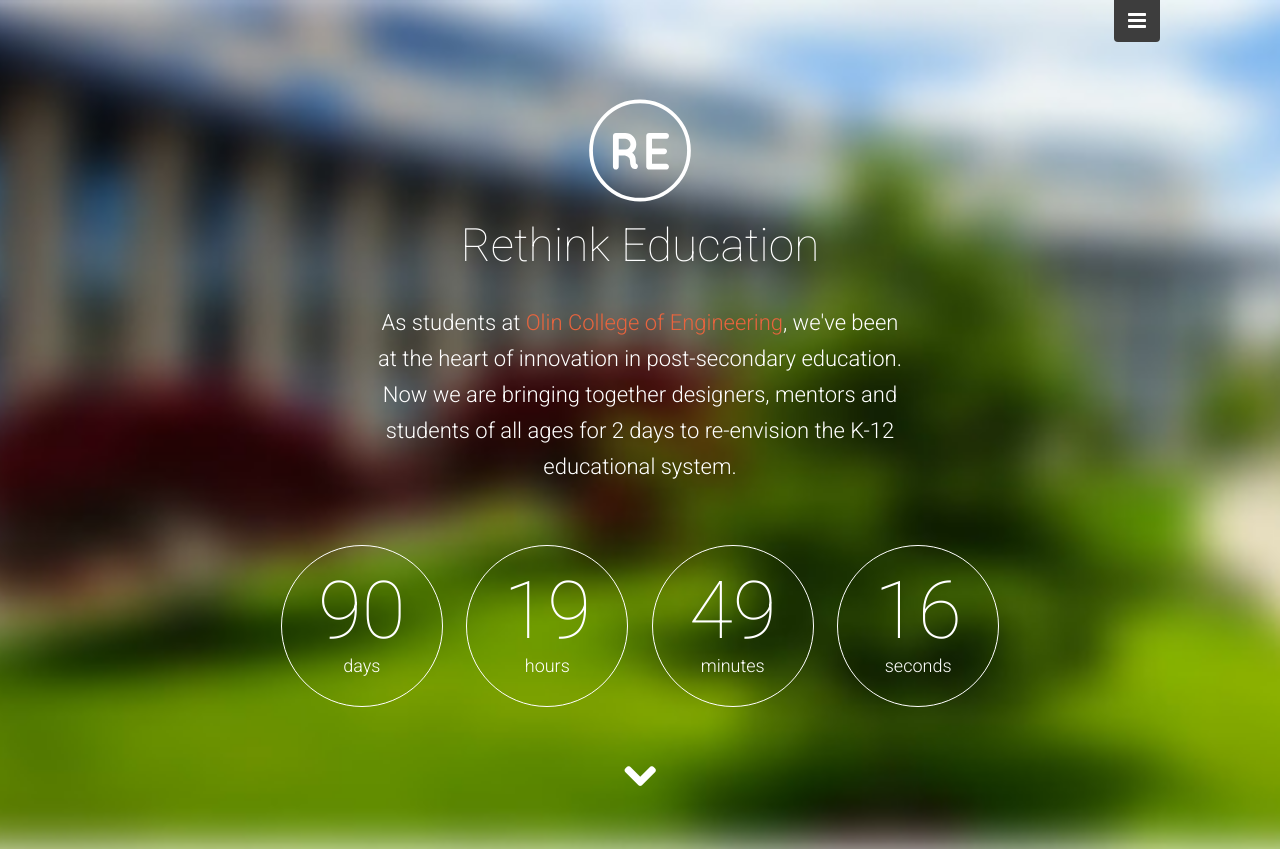
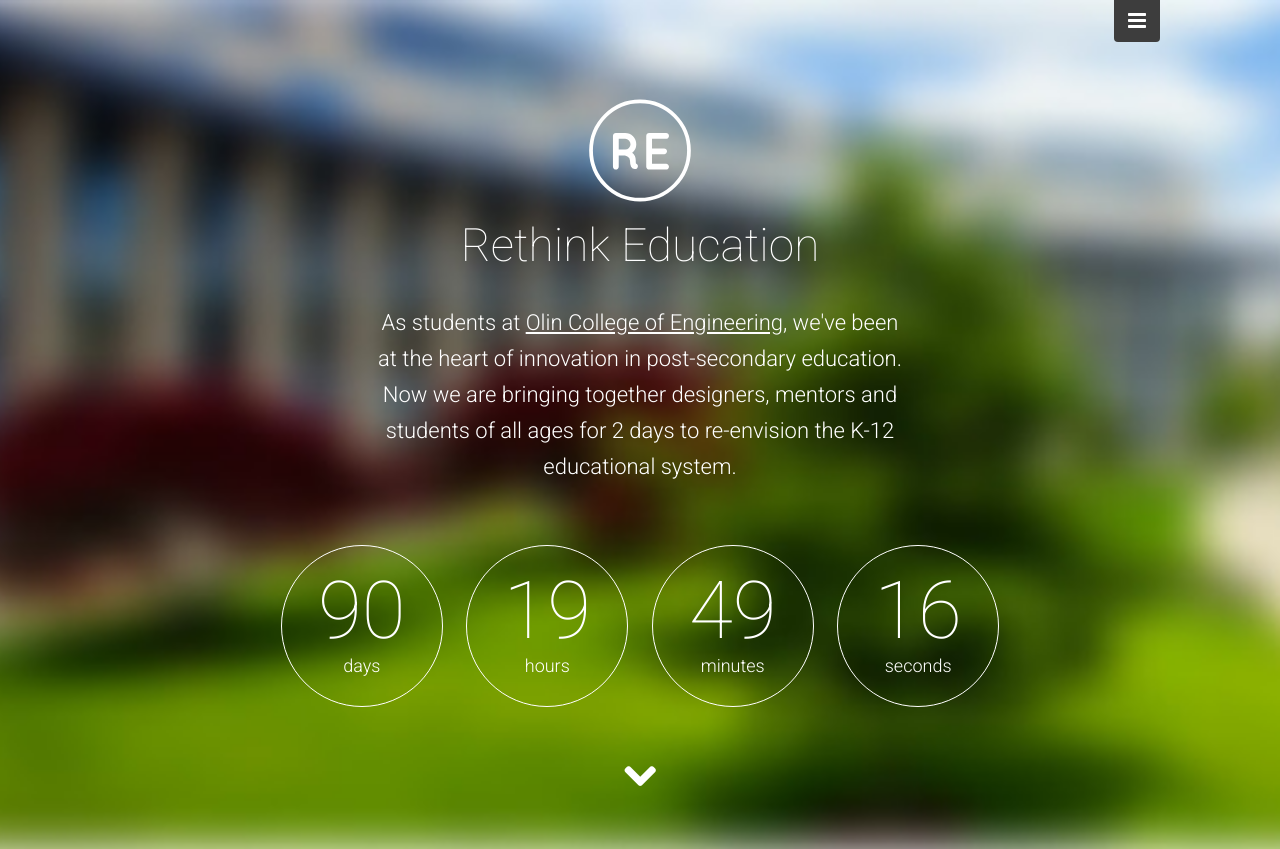
Before and after one commit to madisonmay/design-weekend, a PHP site: page / in a window 1280 px wide. Shown: the top 849 px of the page. Run offline with PHP 8.4, Linux system fonts and the light colour scheme; some libraries are stand-ins or nearby versions.

Commit message:
underline link

```diff
--- a/assets/css/style.css
+++ b/assets/css/style.css
@@ -208,6 +208,11 @@ nav a:focus { color: #fff; }
 
 .coming-soon p.top-arrow i:hover:before { top: 40px; }
 .coming-soon p.top-arrow i:hover:after { top: 10px; }
+
+#olin-link {
+    color:#fff;
+    text-decoration: underline;
+}
 
 
 /***** Subscription form *****/
--- a/index.html
+++ b/index.html
@@ -75,8 +75,7 @@
                         	</div>
                             <h2>Rethink Education</h2>
                             <p>
-
-                                As students at <a href="http://www.olin.edu/">Olin College of Engineering</a>, we've been at the heart of innovation in post-secondary education.  Now we are bringing together designers, mentors and students of all ages for 2 days to re-envision the K-12 educational system.
+                                As students at <a id="olin-link" href="http://www.olin.edu/">Olin College of Engineering</a>, we've been at the heart of innovation in post-secondary education.  Now we are bringing together designers, mentors and students of all ages for 2 days to re-envision the K-12 educational system.
                             </p>
                             <div class="timer">
                                 <div class="days-wrapper">
```
